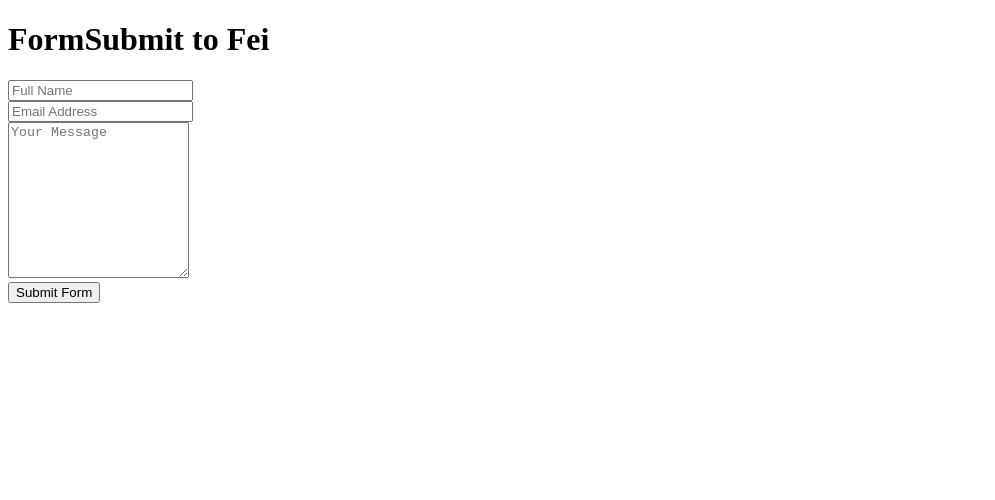
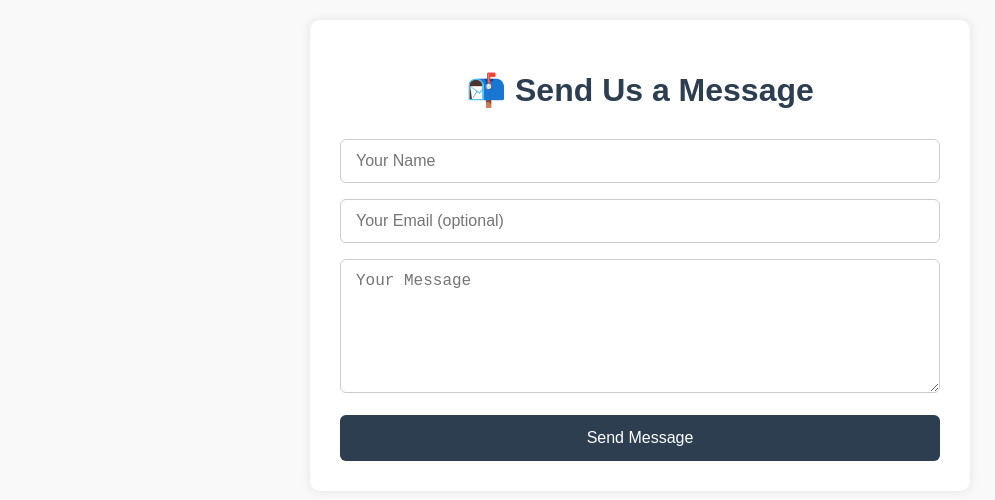
Before and after one commit to fz-rit/TLS-showcase, a plain HTML site: page docs/contact.html in a window 1280 px wide. Shown: the whole page, without its empty margins (0-995 px from the left). Drawn offline with Linux system fonts and the light colour scheme.

Commit message:
update contaxt with CSS

```diff
--- a/docs/contact.html
+++ b/docs/contact.html
@@ -1,26 +1,81 @@
 <!DOCTYPE html>
-<html>
+<html lang="en">
 <head>
-    <title>Send us a message</title>
+  <meta charset="UTF-8" />
+  <meta name="viewport" content="width=device-width, initial-scale=1.0"/>
+  <title>Send Us a Message</title>
+  <style>
+    body {
+      font-family: Arial, sans-serif;
+      background-color: #f9f9f9;
+      padding: 20px;
+      margin: 0;
+    }
+
+    .container {
+      max-width: 600px;
+      margin: auto;
+      background: #ffffff;
+      padding: 30px;
+      border-radius: 10px;
+      box-shadow: 0 0 10px rgba(0, 0, 0, 0.1);
+    }
+
+    h1 {
+      text-align: center;
+      color: #2c3e50;
+    }
+
+    input[type="text"],
+    input[type="email"],
+    textarea {
+      width: 100%;
+      padding: 12px 15px;
+      margin: 8px 0;
+      display: inline-block;
+      border: 1px solid #ccc;
+      border-radius: 6px;
+      box-sizing: border-box;
+      font-size: 16px;
+    }
+
+    button {
+      width: 100%;
+      background-color: #2c3e50;
+      color: white;
+      padding: 14px;
+      margin-top: 10px;
+      border: none;
+      border-radius: 6px;
+      font-size: 16px;
+      cursor: pointer;
+    }
+
+    button:hover {
+      background-color: #1a242f;
+    }
+
+    @media (max-width: 600px) {
+      .container {
+        padding: 20px;
+      }
+
+      input,
+      textarea,
+      button {
+        font-size: 16px;
+      }
+    }
+  </style>
 </head>
 <body>
   <div class="container">
-      <h1>FormSubmit to Fei</h1>
-      <form target="_blank" action="https://formsubmit.co/976ce679b320ae668cbcd303b797130d" method="POST">
-        <div class="form-group">
-          <div class="form-row">
-            <div class="col">
-              <input type="text" name="name" class="form-control" placeholder="Full Name" required>
-            </div>
-            <div class="col">
-              <input type="email" name="email" class="form-control" placeholder="Email Address" required>
-            </div>
-          </div>
-        </div>
-        <div class="form-group">
-          <textarea placeholder="Your Message" class="form-control" name="message" rows="10" required></textarea>
-        </div>
-        <button type="submit" class="btn btn-lg btn-dark btn-block">Submit Form</button>
+    <h1>📬 Send Us a Message</h1>
+    <form action="https://formsubmit.co/976ce679b320ae668cbcd303b797130d" method="POST">
+      <input type="text" name="name" placeholder="Your Name" required />
+      <input type="email" name="email" placeholder="Your Email (optional)" />
+      <textarea name="message" rows="6" placeholder="Your Message" required></textarea>
+      <button type="submit">Send Message</button>
     </form>
   </div>
 </body>
```
Lines whose indentation alone changed are shown as unchanged.
